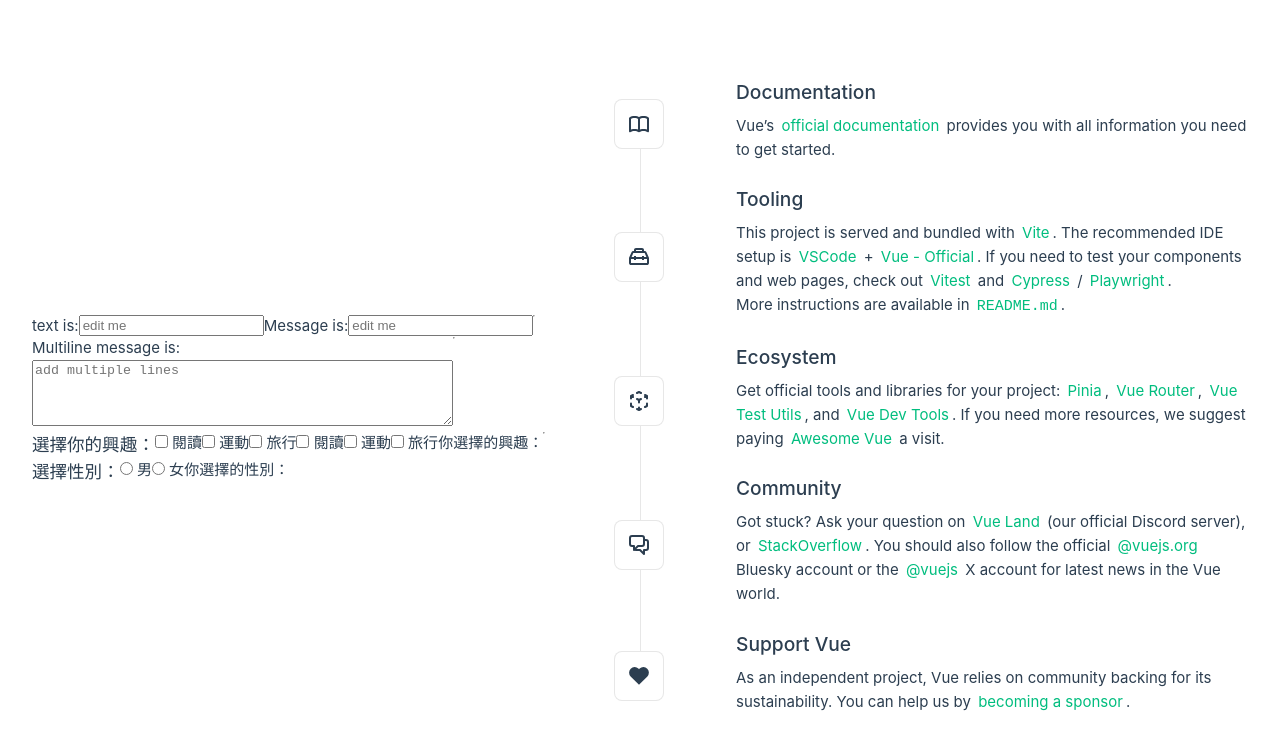
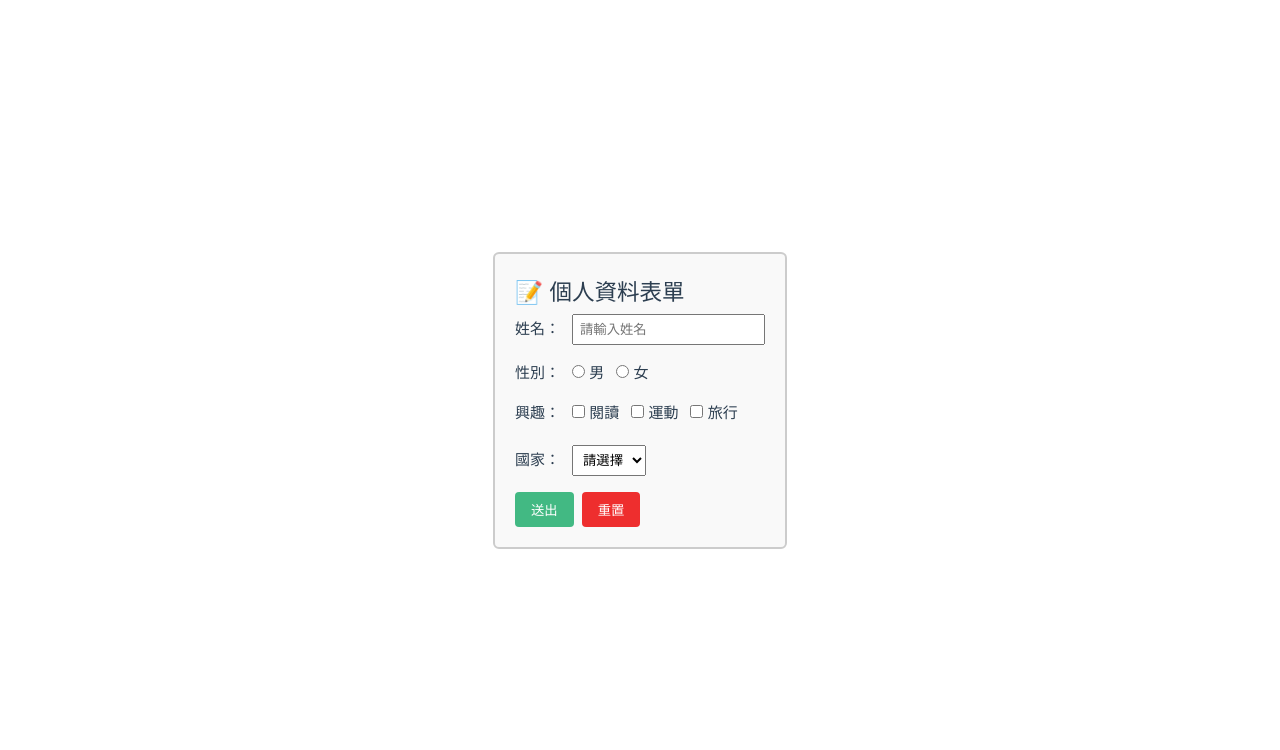
Before and after one commit to Chun5102/testproject, a Vue app: page / in a window 1280 px wide. Shown: the top 750 px of the page. Built offline with nearby package versions, Linux system fonts and the light colour scheme.

Commit message:
VmodelDemo2.vue

```diff
--- a/src/App.vue
+++ b/src/App.vue
@@ -22,6 +22,7 @@
 import VonInput from './components/VonInput.vue'
 import VonkeyEvent from './components/VonkeyEvent.vue'
 import VmodelDemo from './components/VmodelDemo.vue'
+import VmodelDemo2 from './components/VmodelDemo2.vue'
 </script>
 
 <template>
@@ -30,6 +31,11 @@
 
     <div class="wrapper">
       <!-- <HelloWorld msg="did it!" /> -->
+    </div>
+  </header>
+
+  <main>
+    <!-- <TheWelcome /> -->
     <!-- <RefCount /> -->
     <!-- <ReactiveComp /> -->
     <!-- <ChangColor /> -->
@@ -50,12 +56,8 @@
     <!-- <VonClick /> -->
     <!-- <VonInput /> -->
     <!-- <VonkeyEvent /> -->
-      <VmodelDemo />
-    </div>
-  </header>
-
-  <main>
-    <TheWelcome />
+    <!-- <VmodelDemo /> -->
+    <VmodelDemo2 />
   </main>
 </template>
 
--- a/src/assets/main.css
+++ b/src/assets/main.css
@@ -28,8 +28,8 @@
   }
 
   #app {
-    display: grid;
-    grid-template-columns: 1fr 1fr;
+    /* display: grid;
+    grid-template-columns: 1fr 1fr; */
     padding: 0 2rem;
   }
 }
--- a/src/components/VmodelDemo.vue
+++ b/src/components/VmodelDemo.vue
@@ -11,6 +11,17 @@
   { id: 3, name: '旅行', code: 'Travel' },
 ])
 const gender = ref('')
+const country = ref('')
+const countryOptions = ref([
+  { numeric: 158, code: 'tw', name: '台灣' },
+  { numeric: 392, code: 'jp', name: '日本' },
+  { numeric: 840, code: 'us', name: '美國' },
+  { numeric: 410, code: 'kr', name: '韓國' },
+  { numeric: 156, code: 'cn', name: '中國' },
+  { numeric: 826, code: 'gb', name: '英國' },
+  { numeric: 250, code: 'fr', name: '法國' },
+  { numeric: 276, code: 'de', name: '德國' },
+])
 </script>
 
 <template>
@@ -34,7 +45,7 @@
   <label v-for="interest in interestList" :key="interest.id"
     ><input type="checkbox" :value="interest.code" v-model="interests" /> {{ interest.name }}</label
   >
-
+  <hr />
   <label><input type="checkbox" value="閱讀" v-model="interests" /> 閱讀</label>
   <label><input type="checkbox" value="運動" v-model="interests" /> 運動</label>
   <label><input type="checkbox" value="旅行" v-model="interests" /> 旅行</label>
@@ -46,6 +57,34 @@
   <label><input type="radio" value="男" v-model="gender" /> 男</label>
   <label><input type="radio" value="女" v-model="gender" /> 女</label>
   <p>你選擇的性別：{{ gender }}</p>
+
+  <hr />
+  <h3>選擇國家：</h3>
+  <select class="selectClass" v-model="country" multiple>
+    <option disabled value="">請選擇</option>
+    <option v-for="country in countryOptions" :key="country.numeric" :value="country.code">
+      {{ country.name }}
+    </option>
+  </select>
+
+  <select class="selectClass" v-model="country" multiple>
+    <option disabled value="">請選擇</option>
+    <option value="tw">台灣</option>
+    <option value="jp">日本</option>
+    <option value="us">美國</option>
+  </select>
+
+  <p>你選擇的國家代碼：{{ country }}</p>
 </template>
 
-<style scoped></style>
+<style scoped>
+.selectClass {
+  margin: 10px;
+  padding: 10px;
+  border-radius: 5px;
+  border: 1px solid #ccc;
+  font-size: 16px;
+  color: #333;
+  width: 200px;
+}
+</style>
--- /dev/null
+++ b/src/components/VmodelDemo2.vue
@@ -0,0 +1,141 @@
+<script setup>
+import { reactive, ref } from 'vue'
+
+const form = reactive({
+  name: '',
+  gender: '',
+  hobbies: [],
+  country: '',
+})
+
+// 選項資料
+const genderOptions = ref(['男', '女'])
+const hobbyOptions = ref(['閱讀', '運動', '旅行'])
+const countryOptions = ref([
+  { numeric: 158, code: 'tw', name: '台灣' },
+  { numeric: 392, code: 'jp', name: '日本' },
+  { numeric: 840, code: 'us', name: '美國' },
+  { numeric: 410, code: 'kr', name: '韓國' },
+  { numeric: 156, code: 'cn', name: '中國' },
+  { numeric: 826, code: 'gb', name: '英國' },
+  { numeric: 250, code: 'fr', name: '法國' },
+  { numeric: 276, code: 'de', name: '德國' },
+])
+
+const result = ref(null)
+
+const submit = () => {
+  if (form.name && form.gender && form.country) {
+    result.value = { ...form }
+  } else {
+    alert('姓名、性別、國家 為必填選項')
+  }
+}
+
+const reset = () => {
+  form.name = ''
+  form.gender = ''
+  form.hobbies = []
+  form.country = ''
+
+  result.value = null
+}
+</script>
+
+<template>
+  <div class="form-container">
+    <h2>📝 個人資料表單</h2>
+
+    <!-- 姓名 -->
+    <div class="form-group">
+      <label>姓名：</label>
+      <input v-model="form.name" placeholder="請輸入姓名" />
+    </div>
+
+    <!-- 性別 -->
+    <div class="form-group">
+      <label>性別：</label>
+      <label v-for="(option, index) in genderOptions" :key="index">
+        <input type="radio" :value="option" v-model="form.gender" />
+        {{ option }}
+      </label>
+    </div>
+
+    <!-- 興趣 -->
+    <div class="form-group">
+      <label>興趣：</label>
+      <label v-for="(interest, index) in hobbyOptions" :key="index">
+        <input type="checkbox" :value="interest" v-model="form.hobbies" />
+        {{ interest }}
+      </label>
+    </div>
+
+    <!-- 國家 -->
+    <div class="form-group">
+      <label>國家：</label>
+      <select v-model="form.country">
+        <option disabled value="">請選擇</option>
+        <option v-for="country in countryOptions" :key="country.code" :value="country.numeric">
+          {{ country.name }}
+        </option>
+      </select>
+    </div>
+
+    <!-- 送出按鈕 -->
+    <button class="submit" @click="submit">送出</button>
+    <button class="reset" @click="reset">重置</button>
+
+    <!-- 顯示填寫結果 -->
+    <div v-if="result" class="result">
+      <h3>✔️ 填寫結果</h3>
+      <p>姓名：{{ result.name }}</p>
+      <p>性別：{{ result.gender }}</p>
+      <p>興趣：{{ result.hobbies.join('、') }}</p>
+      <p>國家代碼：{{ result.country }}</p>
+    </div>
+  </div>
+</template>
+
+<style scoped>
+.form-container {
+  max-width: 500px;
+  margin: auto;
+  border: 2px solid #ccc;
+  border-radius: 6px;
+  padding: 20px;
+  background: #f9f9f9;
+}
+.form-group {
+  margin-bottom: 16px;
+}
+label {
+  margin-right: 12px;
+}
+input,
+select {
+  padding: 6px;
+  margin-top: 4px;
+}
+
+button {
+  padding: 8px 16px;
+  color: white;
+  border: none;
+  border-radius: 4px;
+  cursor: pointer;
+  margin-right: 8px;
+}
+.submit {
+  background-color: #42b983;
+}
+.reset {
+  background-color: #ee2e2e;
+}
+
+.result {
+  margin-top: 24px;
+  padding: 16px;
+  background: #eaffea;
+  border-left: 4px solid #42b983;
+}
+</style>
```
Lines whose indentation alone changed are shown as unchanged.
